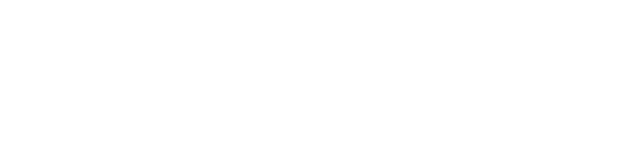
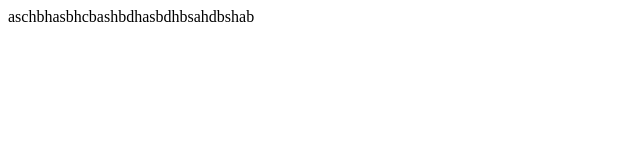
Before and after one commit to KedRiK23/testRepository, a plain HTML site: page index.html in a window 1280 px wide. Shown: the whole page, without its empty margins (0-640 px from the left). Drawn offline with Linux system fonts and the light colour scheme.

Commit message:
Update index.html

```diff
--- a/index.html
+++ b/index.html
@@ -8,7 +8,7 @@
 <body>
     <div class="asd">
         <div class="asd">
-
+            aschbhasbhcbashbdhasbdhbsahdbshab
         </div>
     </div>
 </body>
```
